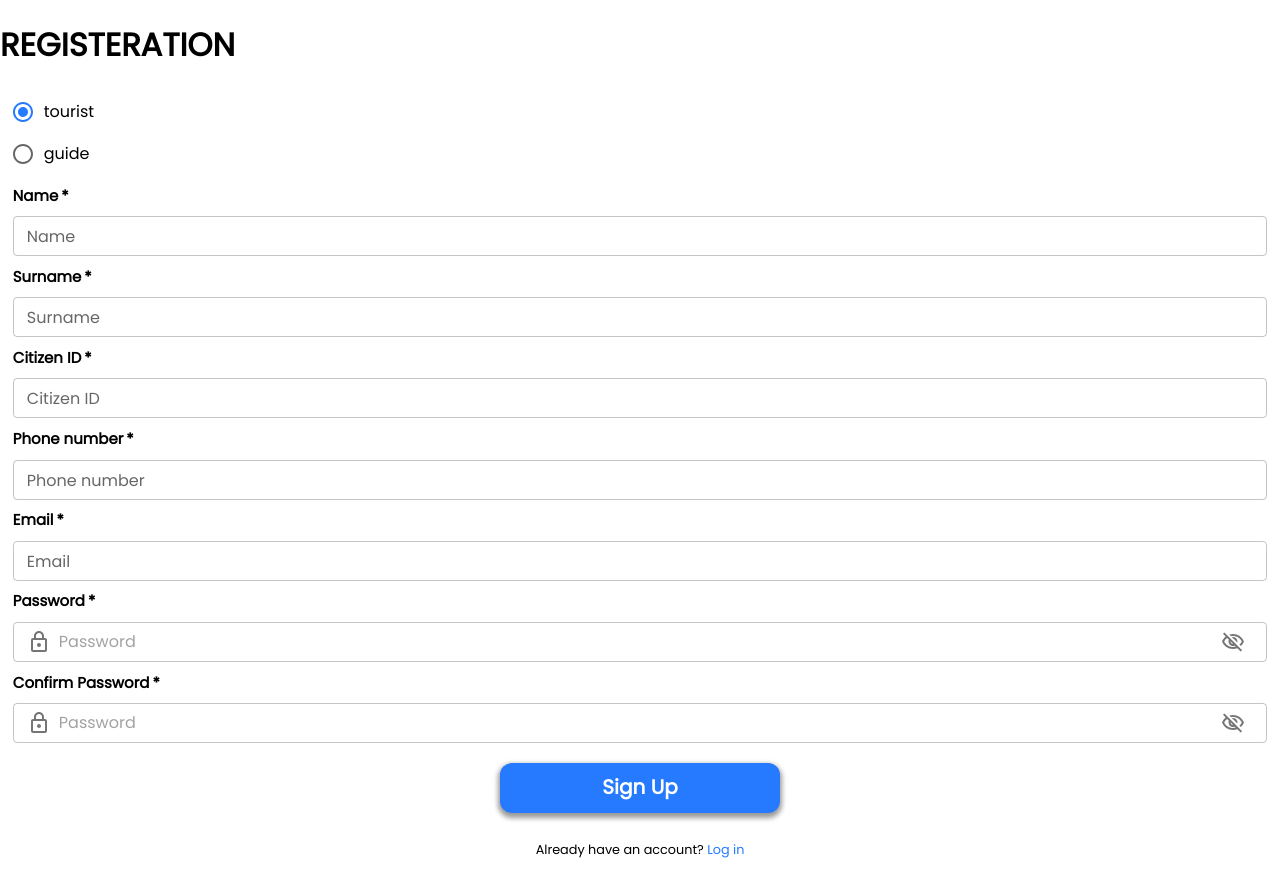
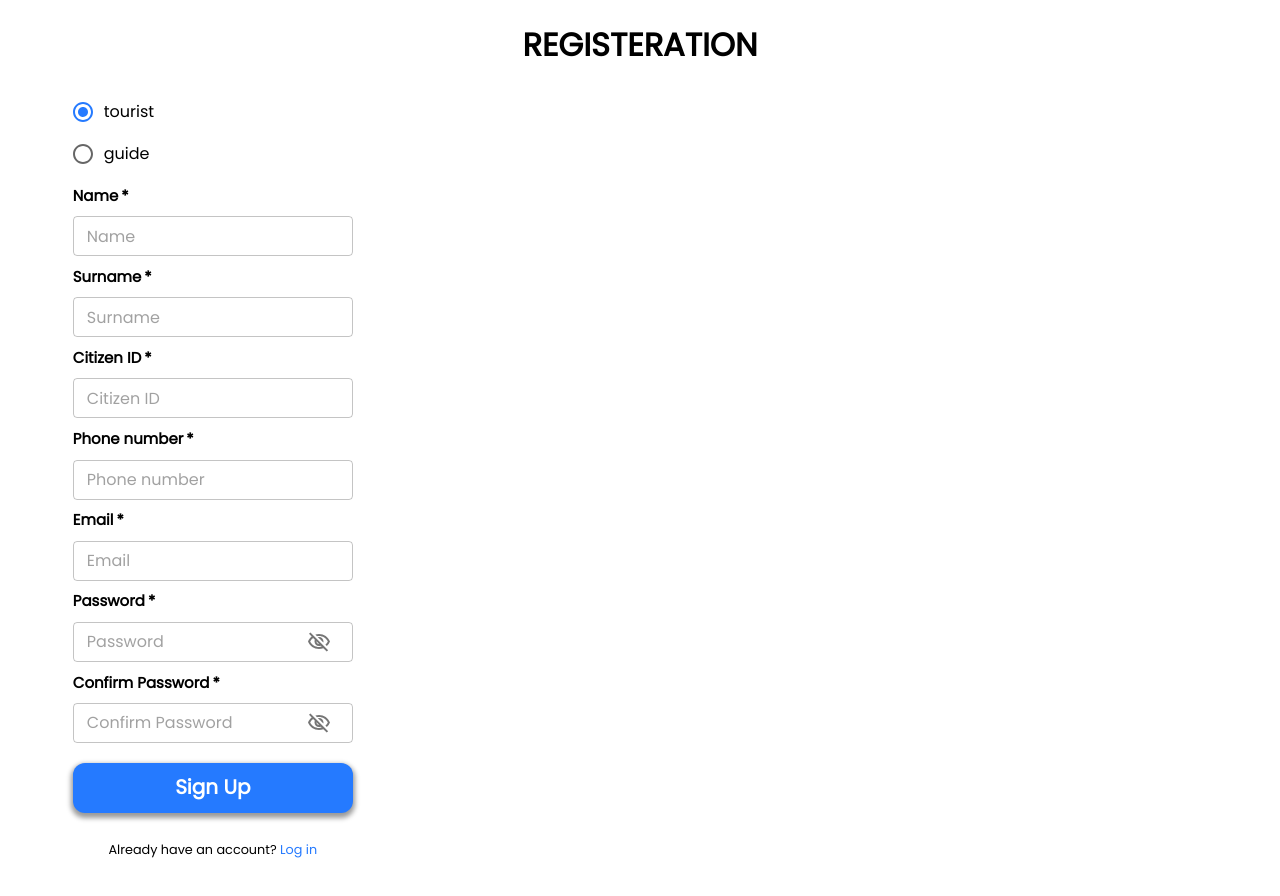
Before and after one commit to 2110336-2565-2/sec1_Group7_Tourister, a Next.js app in the folder frontend/: page /register in a window 1280 px wide. Shown: the top 896 px of the page. After the commit the page ends 859 px from the top, so only its background shows below. Built offline with nearby package versions, Linux system fonts and the light colour scheme.

Commit message:
style register page

```diff
--- /dev/null
+++ b/frontend/components/formInput/FormInputHiddenText.tsx
@@ -0,0 +1,42 @@
+import { Controller } from "react-hook-form";
+import { TextField, InputAdornment, IconButton } from "@mui/material";
+import { LockOutlined, VisibilityOffOutlined, VisibilityOutlined } from "@mui/icons-material";
+import { FormInputProps } from "./formInputProps";
+export const FormInputHiddenText = ({name, control, label, showPassword, handleClickShowPassword, handleMouseDownPassword} : FormInputProps ) => {
+    return (
+        <Controller
+            name={name}
+            control={control}
+            render={({
+            field: { onChange, value },
+            fieldState: { error },
+            formState,
+            })=>(
+            <TextField
+                placeholder={label}
+                variant="outlined"
+                type={showPassword ? "text" : "password"} // <-- This is where the magic happens
+                onChange={onChange}
+                size="small"
+                fullWidth
+                error={Boolean(error)}
+                helperText={error ? error.message : null}
+                InputProps={{ // <-- This is where the toggle button is added.
+                    endAdornment: (
+                    <InputAdornment position="end">
+                    <IconButton
+                        aria-label="toggle password visibility"
+                        onClick={handleClickShowPassword}
+                        onMouseDown={handleMouseDownPassword}
+                    >
+                        {showPassword ? <VisibilityOutlined /> : <VisibilityOffOutlined />}
+                    </IconButton>
+                    </InputAdornment>
+                    )
+                }}
+            />
+            )
+            }
+        />
+        )
+    }
--- a/frontend/components/formInput/FormInputText.tsx
+++ b/frontend/components/formInput/FormInputText.tsx
@@ -20,7 +20,7 @@ export const FormInputText = ({ name, control, label, readonly }: FormInputProps
           onChange={onChange}
           value={value}
           fullWidth
-          label={label}
+          placeholder={label}
           variant="outlined"
           InputProps={{
             readOnly: readonly
--- a/frontend/components/register/registerForm.tsx
+++ b/frontend/components/register/registerForm.tsx
@@ -9,7 +9,7 @@ import { validationSchema, FormData, defaultValues} from "./registerSchema";
 import { registerUser } from "@/services/userService";
 import { UserInterface } from "@/interfaces/UserInterface";
 import { FormInputText } from "@/components/formInput/FormInputText";
-import { FormInputPassword } from "@/components/formInput/FormInputPassword";
+import { FormInputHiddenText } from "@/components/formInput/FormInputHiddenText";
 import { FormInputRadio } from "@/components/formInput/FormInputRadio";
 import { COLOR } from "@/theme/globalTheme";
 import { PrimaryButton, RequireLabel } from "@/css/styling";
@@ -63,7 +63,20 @@ const registerForm = () => {
   }
 
   return (
-    <form style={{display:'flex', alignItems:'flex-start',flexDirection:'column', margin:'0.8rem',gap:'0.3rem'}} onSubmit={handleSubmit(onSubmit)}>
+    <form style={
+      {
+        display:'flex',
+        alignItems:'flex-start',
+        flexDirection:'column',
+        margin:'0.8rem',
+        paddingLeft: "60px",
+        paddingRight: "60px",
+        gap:'0.3rem',
+        height: 50,
+        width: 280,
+        alignSelf: 'center'
+      }
+      } onSubmit={handleSubmit(onSubmit)}>
       <FormInputRadio name="accountType" control={control} label="" options={[{label: "tourist", value: "tourist"}, { label:"guide", value: "guide" }]}/>
       <RequireLabel required>Name</RequireLabel>
       <FormInputText name="name" control={control} label="Name"/>
@@ -82,9 +95,9 @@ const registerForm = () => {
       <RequireLabel required>Email</RequireLabel>
       <FormInputText name="email" control={control} label="Email"/>
       <RequireLabel required>Password</RequireLabel>
-      <FormInputPassword name="password" control={control} label="Password" showPassword={showPassword} handleClickShowPassword={handleClickShowPassword} handleMouseDownPassword={handleMouseDownPassword} />
+      <FormInputHiddenText name="password" control={control} label="Password" showPassword={showPassword} handleClickShowPassword={handleClickShowPassword} handleMouseDownPassword={handleMouseDownPassword} />
       <RequireLabel required>Confirm Password</RequireLabel>
-      <FormInputPassword name="confirmPassword" control={control} label="Password" showPassword={showConfirmPassword} handleClickShowPassword={handleClickShowConfirmPassword} handleMouseDownPassword={handleMouseDownPassword} />
+      <FormInputHiddenText name="confirmPassword" control={control} label="Confirm Password" showPassword={showConfirmPassword} handleClickShowPassword={handleClickShowConfirmPassword} handleMouseDownPassword={handleMouseDownPassword} />
       <PrimaryButton style={{alignSelf:"center"}} type="submit" variant="contained" >Sign Up </PrimaryButton>
       <div style={{alignSelf:"center", fontSize:"0.8rem", marginTop:"0.5rem"}}>
         <label>Already have an account? </label>
--- a/frontend/css/styling.tsx
+++ b/frontend/css/styling.tsx
@@ -21,10 +21,11 @@ export const PrimaryButton = styled(Button)({
 
 
 export const RequireLabel = styled(FormLabel)({
+    required: true,
     color: 'black',
     fontSize: 15,
     fontWeight: 'bold',
-    padding: '5px 0',
+    padding: '5px 0px',
     asterisk: { color: 'red' }
 })
 
--- a/frontend/pages/register/index.tsx
+++ b/frontend/pages/register/index.tsx
@@ -5,7 +5,7 @@ import GuideNavBar from '@/components/layout/guideNavBar';
 const Page  = () => {
   return (
   <>
-    <h1>REGISTERATION</h1>
+    <h1 style={{textAlign: 'center'}}>REGISTERATION</h1>
     <RegisterForm/>
   </>
   );
```
